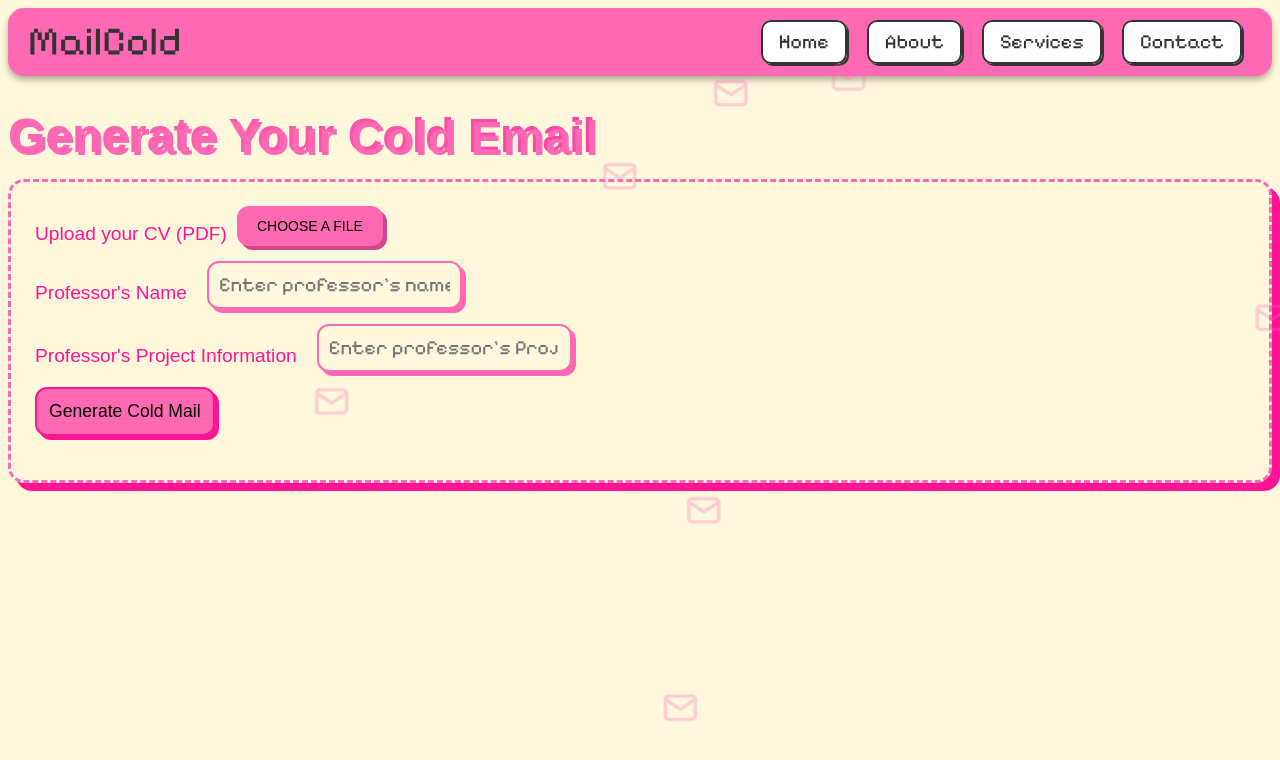
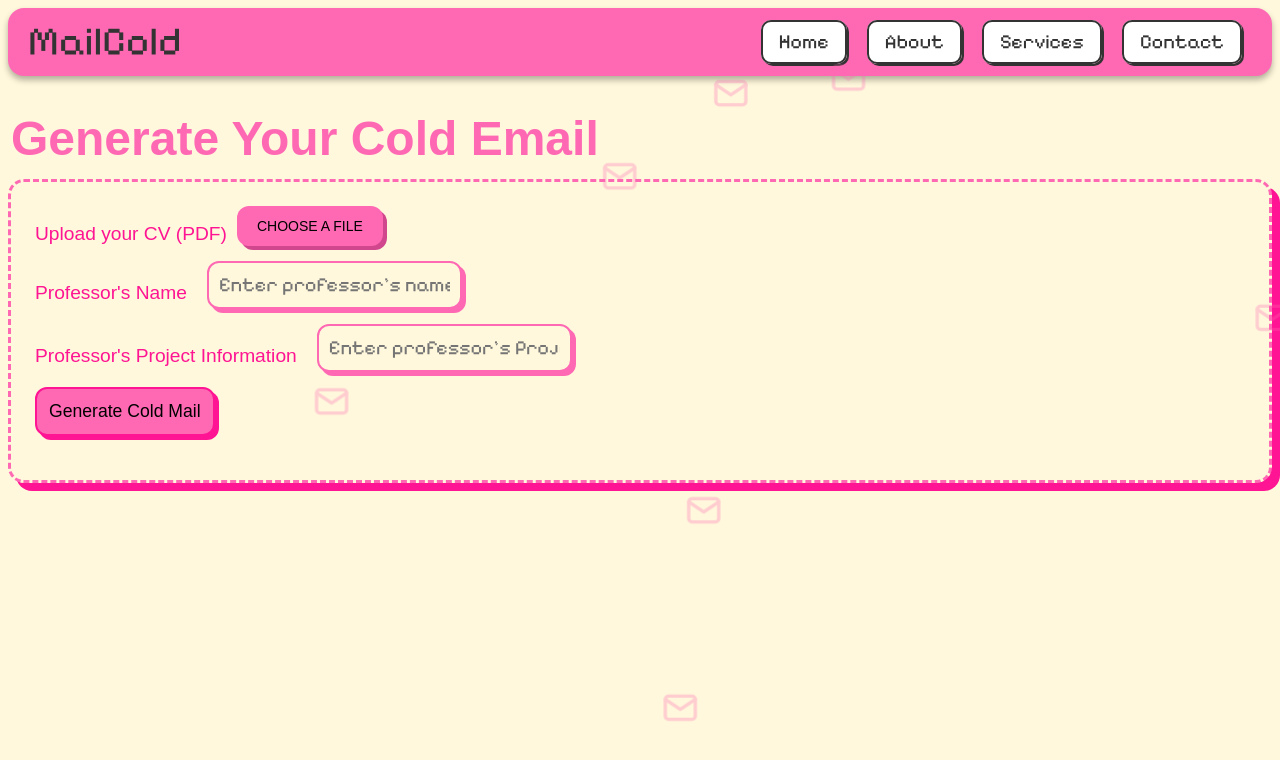
Before and after one commit to Harsh-BH/MailCold, a Next.js app in the folder client/mailcold/: page / in a window 1280 px wide. Shown: the top 760 px of the page. Built offline with nearby package versions, Linux system fonts and the light colour scheme; a web font is replaced by a local one.

Commit message:
frontend changes

```diff
--- a/client/mailcold/app/globals.css
+++ b/client/mailcold/app/globals.css
@@ -142,9 +142,9 @@ body {
   font-size: 3rem;
   text-shadow: 3px 3px 0 #ff69b4;
   margin-bottom: 16px;
-  background: linear-gradient(90deg, #ff69b4, #ff1493);
   -webkit-background-clip: text;
   -webkit-text-fill-color: transparent;
+
 }
 
 /* ----- Background SVGs ----- */
```
